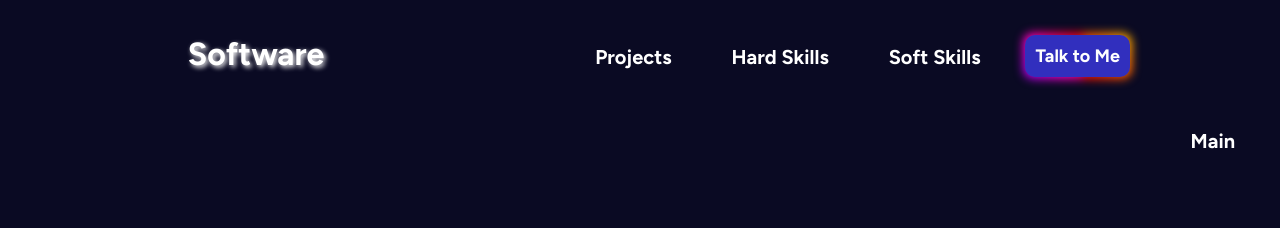
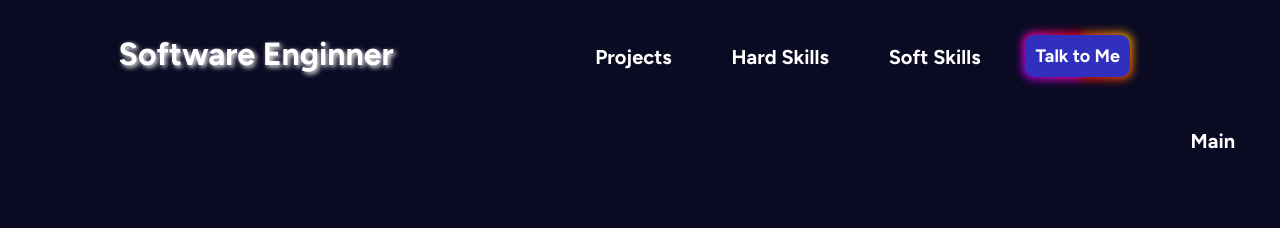
Before and after one commit to correcode/Correa_Alves, a plain HTML site: page index.html in a window 1280 px wide. Shown: the top 228 px of the page. Drawn offline with nearby package versions, Linux system fonts and the light colour scheme.

Commit message:
Update index.html

```diff
--- a/index.html
+++ b/index.html
@@ -15,7 +15,7 @@
 </head>
 <body>
   <header class="header">
-    <h1 id="logotipo">Software</h1>
+    <h1 id="logotipo">Software Enginner</h1>
   </header>
 
   <nav class="navbar">
```
